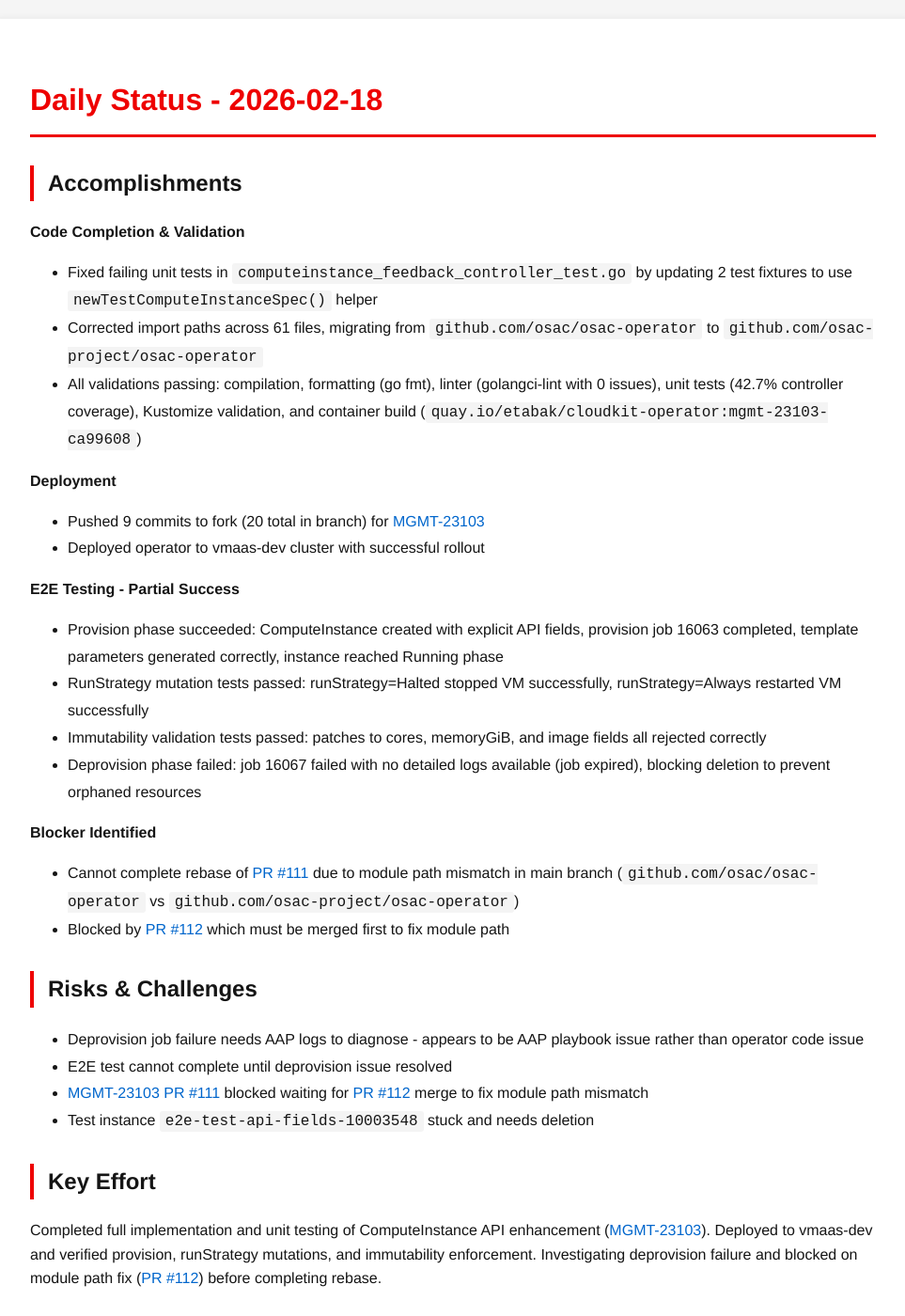
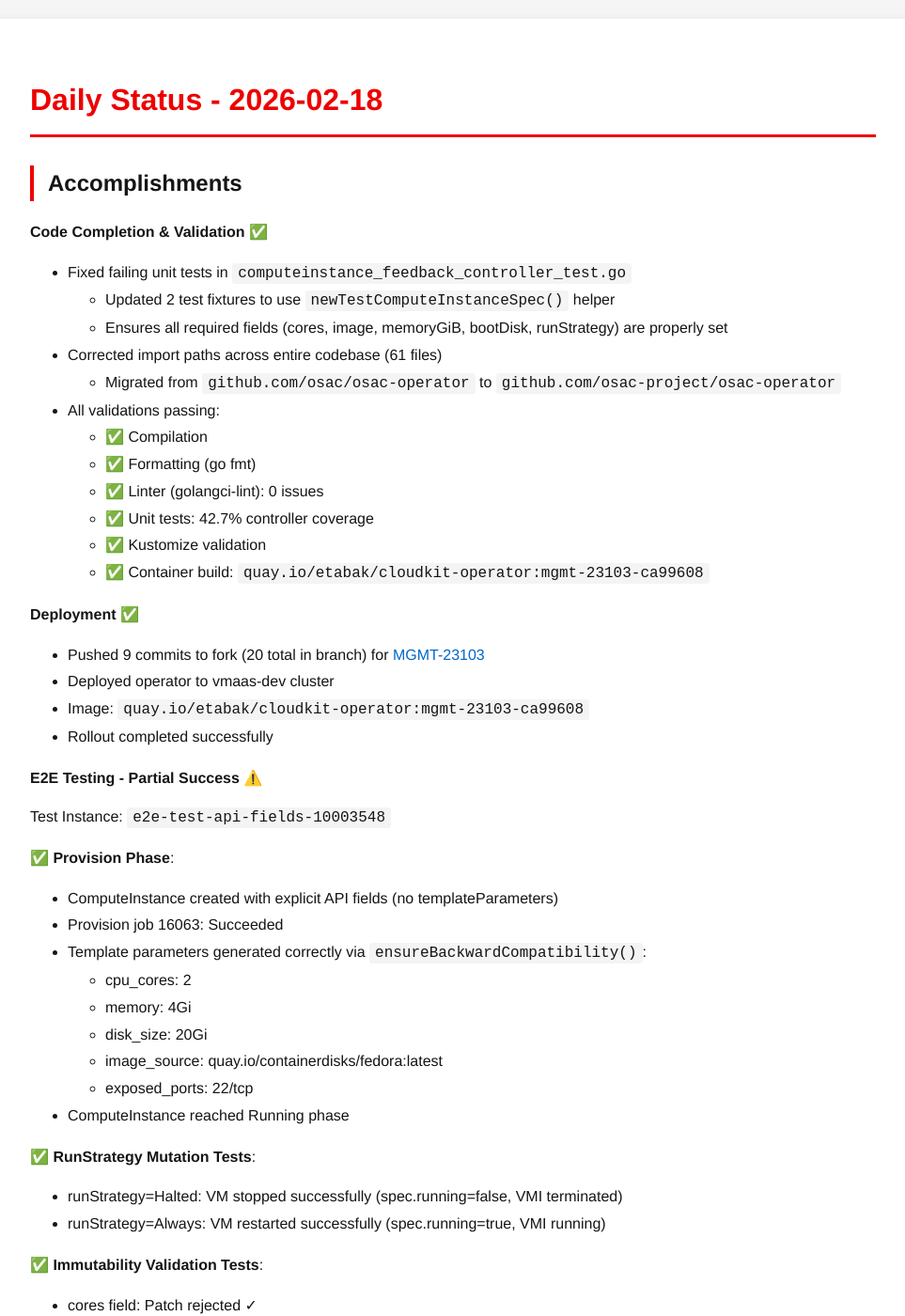
Before and after one commit to tzvatot/daily-status, a Jekyll site: the page built from 2026-02-18.md, in a window 1280 px wide and 1400 px high. Shown: the whole window at 94% size, without its empty margins (158-1121 px from the left). Built offline with Jekyll 4.4.1, drawn with Linux system fonts in a browser that asks for light colours; some of the changed text lies outside the part shown.

Commit message:
Daily status update - 2026-02-18

```diff
--- a/2026-02-18.md
+++ b/2026-02-18.md
@@ -8,32 +8,70 @@
 
 ## Accomplishments
 
-**Code Completion & Validation**
-- Fixed failing unit tests in `computeinstance_feedback_controller_test.go` by updating 2 test fixtures to use `newTestComputeInstanceSpec()` helper
-- Corrected import paths across 61 files, migrating from `github.com/osac/osac-operator` to `github.com/osac-project/osac-operator`
-- All validations passing: compilation, formatting (go fmt), linter (golangci-lint with 0 issues), unit tests (42.7% controller coverage), Kustomize validation, and container build (`quay.io/etabak/cloudkit-operator:mgmt-23103-ca99608`)
+**Code Completion & Validation** ✅
+- Fixed failing unit tests in `computeinstance_feedback_controller_test.go`
+  - Updated 2 test fixtures to use `newTestComputeInstanceSpec()` helper
+  - Ensures all required fields (cores, image, memoryGiB, bootDisk, runStrategy) are properly set
+- Corrected import paths across entire codebase (61 files)
+  - Migrated from `github.com/osac/osac-operator` to `github.com/osac-project/osac-operator`
+- All validations passing:
+  - ✅ Compilation
+  - ✅ Formatting (go fmt)
+  - ✅ Linter (golangci-lint): 0 issues
+  - ✅ Unit tests: 42.7% controller coverage
+  - ✅ Kustomize validation
+  - ✅ Container build: `quay.io/etabak/cloudkit-operator:mgmt-23103-ca99608`
 
-**Deployment**
+**Deployment** ✅
 - Pushed 9 commits to fork (20 total in branch) for [MGMT-23103](https://issues.redhat.com/browse/MGMT-23103)
-- Deployed operator to vmaas-dev cluster with successful rollout
+- Deployed operator to vmaas-dev cluster
+- Image: `quay.io/etabak/cloudkit-operator:mgmt-23103-ca99608`
+- Rollout completed successfully
 
-**E2E Testing - Partial Success**
-- Provision phase succeeded: ComputeInstance created with explicit API fields, provision job 16063 completed, template parameters generated correctly, instance reached Running phase
-- RunStrategy mutation tests passed: runStrategy=Halted stopped VM successfully, runStrategy=Always restarted VM successfully
-- Immutability validation tests passed: patches to cores, memoryGiB, and image fields all rejected correctly
-- Deprovision phase failed: job 16067 failed with no detailed logs available (job expired), blocking deletion to prevent orphaned resources
+**E2E Testing - Partial Success** ⚠️
 
-**Blocker Identified**
-- Cannot complete rebase of [PR #111](https://github.com/osac-project/osac-operator/pull/111) due to module path mismatch in main branch (`github.com/osac/osac-operator` vs `github.com/osac-project/osac-operator`)
-- Blocked by [PR #112](https://github.com/osac-project/osac-operator/pull/112) which must be merged first to fix module path
+Test Instance: `e2e-test-api-fields-10003548`
+
+✅ **Provision Phase**:
+- ComputeInstance created with explicit API fields (no templateParameters)
+- Provision job 16063: Succeeded
+- Template parameters generated correctly via `ensureBackwardCompatibility()`:
+  - cpu_cores: 2
+  - memory: 4Gi
+  - disk_size: 20Gi
+  - image_source: quay.io/containerdisks/fedora:latest
+  - exposed_ports: 22/tcp
+- ComputeInstance reached Running phase
+
+✅ **RunStrategy Mutation Tests**:
+- runStrategy=Halted: VM stopped successfully (spec.running=false, VMI terminated)
+- runStrategy=Always: VM restarted successfully (spec.running=true, VMI running)
+
+✅ **Immutability Validation Tests**:
+- cores field: Patch rejected ✓
+- memoryGiB field: Patch rejected ✓
+- image field: Patch rejected ✓
+
+❌ **Deprovision Phase**:
+- Deprovision job 16067: Failed
+- Error: "failed" (no detailed logs available - job expired)
+- Operator logs confirm `ensureBackwardCompatibility()` was called before deprovision
+- Parameters were sent to AAP via ansible_eda.event.payload structure
+- Blocking deletion (as designed) to prevent orphaned resources
+
+**New Blocker Identified: Module Path Mismatch**
+- Cannot complete rebase of PR #111 due to incorrect module path in main branch
+- Main branch uses module path: `github.com/osac/osac-operator`
+- Actual repository is at: `github.com/osac-project/osac-operator`
+- Blocked by: PR #112 (module path fix) must be merged first
 
 ## Risks & Challenges
 
-- Deprovision job failure needs AAP logs to diagnose - appears to be AAP playbook issue rather than operator code issue
+- Deprovision playbook may need updates to handle new parameter structure
+- Unknown why deprovision fails - need AAP logs to diagnose
 - E2E test cannot complete until deprovision issue resolved
-- [MGMT-23103](https://issues.redhat.com/browse/MGMT-23103) [PR #111](https://github.com/osac-project/osac-operator/pull/111) blocked waiting for [PR #112](https://github.com/osac-project/osac-operator/pull/112) merge to fix module path mismatch
-- Test instance `e2e-test-api-fields-10003548` stuck and needs deletion
+- **BLOCKED**: [MGMT-23103](https://issues.redhat.com/browse/MGMT-23103) PR #111 cannot be rebased until PR #112 (module path fix) is merged
 
 ## Key Effort
 
-Completed full implementation and unit testing of ComputeInstance API enhancement ([MGMT-23103](https://issues.redhat.com/browse/MGMT-23103)). Deployed to vmaas-dev and verified provision, runStrategy mutations, and immutability enforcement. Investigating deprovision failure and blocked on module path fix ([PR #112](https://github.com/osac-project/osac-operator/pull/112)) before completing rebase.
+Completed full implementation and unit testing of ComputeInstance API enhancement ([MGMT-23103](https://issues.redhat.com/browse/MGMT-23103)). Deployed to vmaas-dev and verified provision, runStrategy mutations, and immutability enforcement. Investigating deprovision failure and blocked on module path fix in main branch.
```
